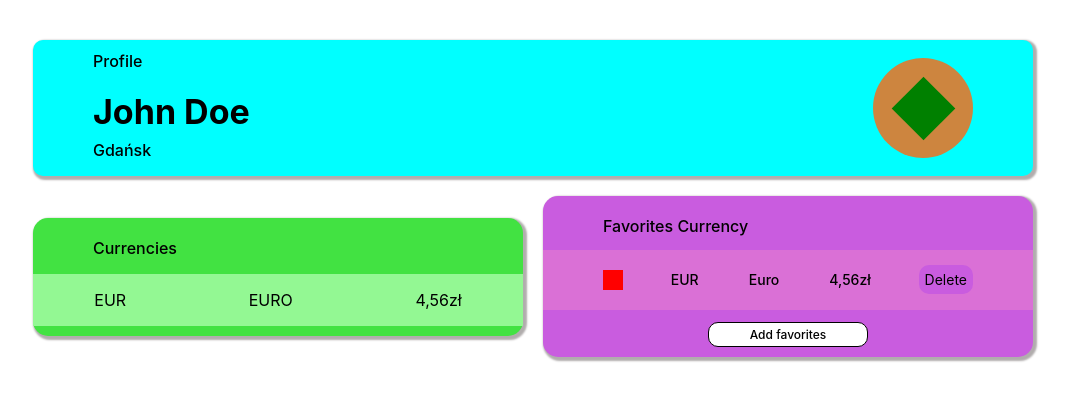
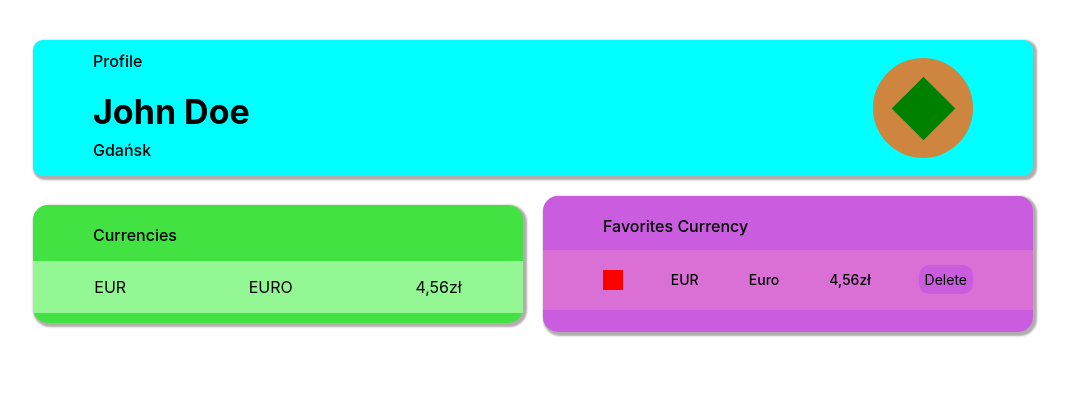
Before and after one commit to wwojciech89/currency-app, a React (Create React App) app: page / in a window 1280 px wide. Shown: the top 400 px of the page, without its empty margins (107-1176 px from the left). Built offline with nearby package versions, Linux system fonts and the light colour scheme.

Commit message:
add context file

```diff
--- /dev/null
+++ b/context.js
@@ -0,0 +1,5 @@
+import React from "react";
+
+const AppContext = React.createContext();
+
+export default AppContext;
--- a/src/App.js
+++ b/src/App.js
@@ -3,6 +3,8 @@ import "./App.css"
 import ProfileWrapper from "./assets/components/ProfileWrapper/ProfileWrapper";
 import FavoritesWrapper from "./assets/components/FavoritesWrapper/FavortiesWrapper";
 import CurrencyWrapper from "./assets/components/CurrencyWrapper/CurrencyWrapper";
+
+import axios from "axios"
 
 function App() {
   return(
--- a/src/assets/components/FavoritesWrapper/FavoritesWrapper.module.scss
+++ b/src/assets/components/FavoritesWrapper/FavoritesWrapper.module.scss
@@ -11,19 +11,4 @@
     font-size: 16px;
     font-weight: 500;
   }
-  a {
-    text-decoration: none;
-    display: flex;
-    justify-content: center;
-    align-items: center;
-    width: 150px;
-    color: black;
-    border-radius: 10px;
-    border: 1px solid black;
-    padding: 4px;
-    font-weight: 500;
-    font-size: 12px;
-    background-color: white;
-    margin: auto;
-  }
 }
--- a/src/assets/components/FavoritesWrapper/FavortiesWrapper.js
+++ b/src/assets/components/FavoritesWrapper/FavortiesWrapper.js
@@ -7,7 +7,6 @@ const FavoritesWrapper = () => {
     <div className={styles.wrapper}>
         <h2>Favorites Currency</h2>
         <CurrencyCell />
-        <a href="/">Add favorites</a>
     </div>
     )
 }
```
Also changed, not shown: src/assets/components/FavoritesWrapper/CurrencyCell/CurrencyCell.js (+5 -3 lines).
